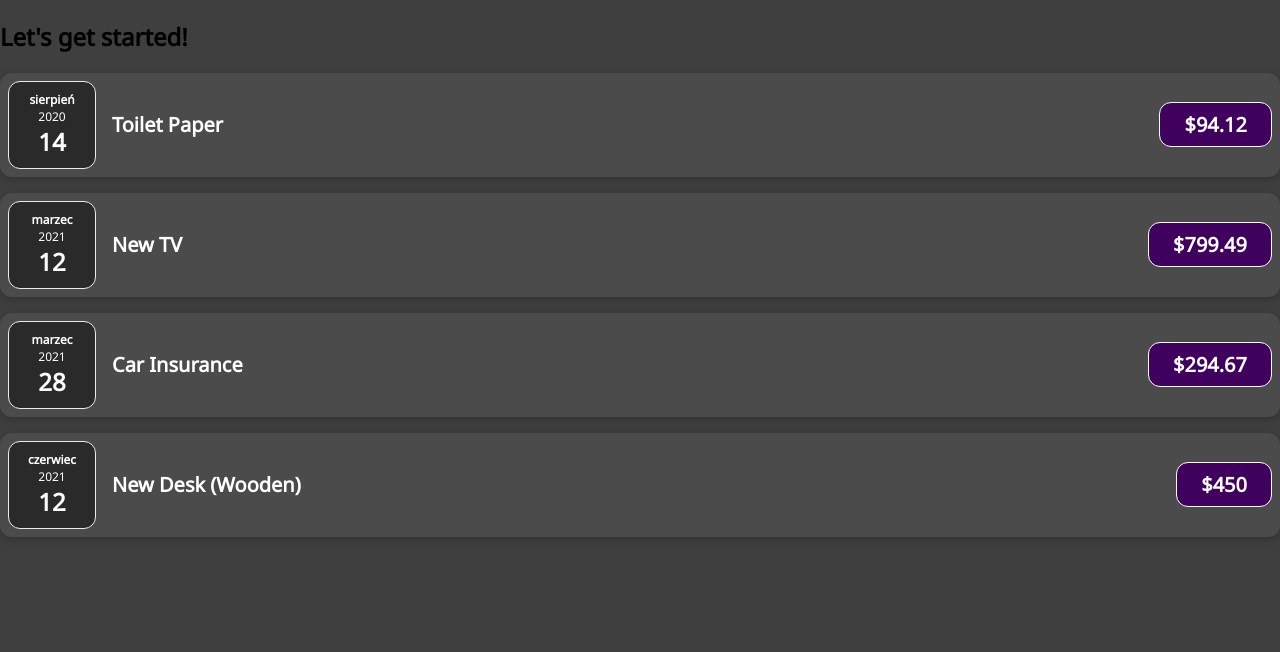
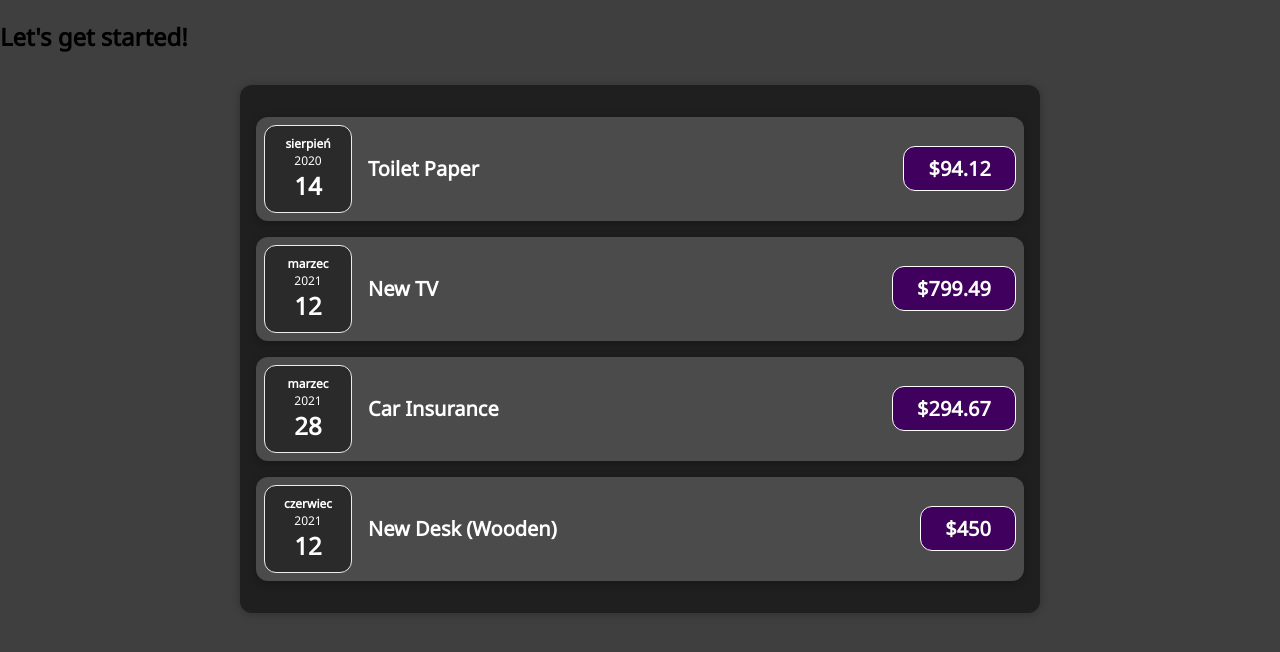
Before and after one commit to lejzab/reimagined-system, a JavaScript app in the folder react-complete-guide/: page / in a window 1280 px wide. Shown: the top 652 px of the page. Built offline with nearby package versions, Linux system fonts and the light colour scheme.

Commit message:
expenses moved to separate compoment. +styling in css

```diff
--- a/react-complete-guide/src/App.js
+++ b/react-complete-guide/src/App.js
@@ -1,4 +1,4 @@
-import ExpenseItem from "./components/ExpenseItem";
+import Expenses from "./components/Expenses";
 
 function App() {
     const expenses = [
@@ -28,32 +28,7 @@
         },
     ];
 
-    return (
-        <div>
-            <h2>Let's get started!</h2>
-            <ExpenseItem
-                title={expenses[0].title}
-                amount={expenses[0].amount}
-                date={expenses[0].date}
-            />
-            <ExpenseItem
-                title={expenses[1].title}
-                amount={expenses[1].amount}
-                date={expenses[1].date}
-            />
-            <ExpenseItem
-                title={expenses[2].title}
-                amount={expenses[2].amount}
-                date={expenses[2].date}
-            />
-            <ExpenseItem
-                title={expenses[3].title}
-                amount={expenses[3].amount}
-                date={expenses[3].date}
-            />
-
-        </div>
-    );
+    return <Expenses expenses={expenses}/>;
 }
 
 export default App;
--- /dev/null
+++ b/react-complete-guide/src/components/Expenses.css
@@ -0,0 +1,9 @@
+.expenses {
+  padding: 1rem;
+  background-color: rgb(31, 31, 31);
+  margin: 2rem auto;
+  width: 50rem;
+  max-width: 95%;
+  border-radius: 12px;
+  box-shadow: 0 1px 8px rgba(0, 0, 0, 0.25);
+}
--- /dev/null
+++ b/react-complete-guide/src/components/Expenses.js
@@ -0,0 +1,36 @@
+import ExpenseItem from "./ExpenseItem";
+import './Expenses.css'
+
+function Expenses(props) {
+    const expenses = props.expenses;
+
+    return (
+        <div>
+            <h2>Let's get started!</h2>
+            <div className="expenses">
+                <ExpenseItem
+                    title={expenses[0].title}
+                    amount={expenses[0].amount}
+                    date={expenses[0].date}
+                />
+                <ExpenseItem
+                    title={expenses[1].title}
+                    amount={expenses[1].amount}
+                    date={expenses[1].date}
+                />
+                <ExpenseItem
+                    title={expenses[2].title}
+                    amount={expenses[2].amount}
+                    date={expenses[2].date}
+                />
+                <ExpenseItem
+                    title={expenses[3].title}
+                    amount={expenses[3].amount}
+                    date={expenses[3].date}
+                />
+            </div>
+        </div>
+    )
+}
+
+export default Expenses
```
